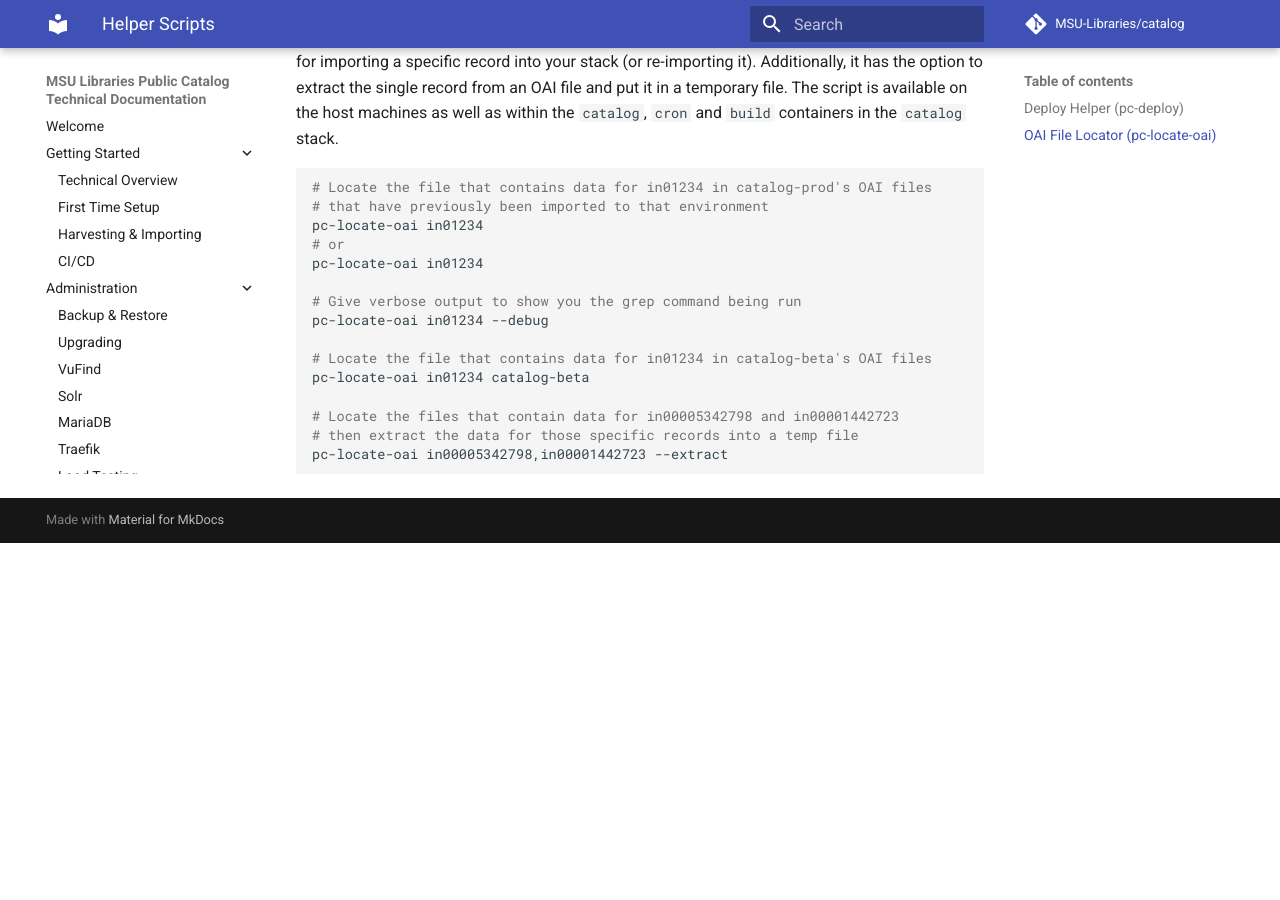
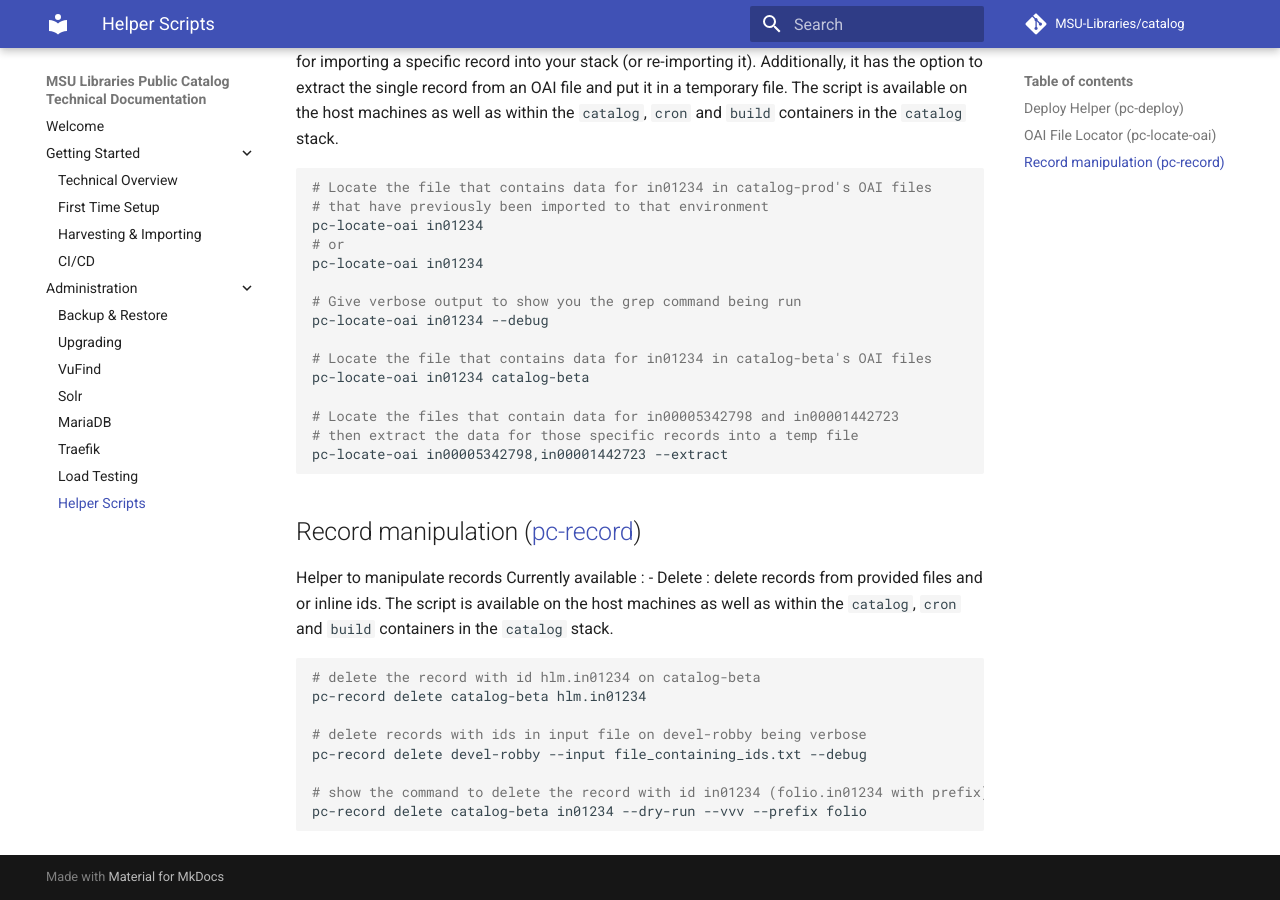
Before and after one commit to MSU-Libraries/catalog, an MkDocs documentation site: the page built from docs/helper-scripts.md, in a window 1280 px wide and 900 px high, scrolled down 802 px. Built offline with MkDocs 1.6.1 and Material for MkDocs 9.7.7, drawn with Linux system fonts in a browser that asks for light colours; comment, search, counter and statistics services are not loaded; before the commit the page ends 1345 px from its top, so only the background shows below that.

Commit message:
[PC899] pc-record helper to delete record from solr

````diff
--- a/docker-compose.build.yml
+++ b/docker-compose.build.yml
@@ -12,6 +12,8 @@
       - /mnt/shared:/mnt/shared:rw
       - /usr/local/bin/pc-locate-oai:/usr/local/bin/pc-locate-oai:ro
       - /etc/bash_completion.d/pc-locate-oai:/etc/bash_completion.d/pc-locate-oai:ro
+      - /usr/local/bin/pc-record:/usr/local/bin/pc-record:ro
+      - /etc/bash_completion.d/pc-record:/etc/bash_completion.d/pc-record:ro
       # Requires rw so it can restore from backups
       - /mnt/shared/alpha-browse/${STACK_NAME}:/mnt/alpha-browse:ro
     networks:
--- a/docker-compose.catalog.yml
+++ b/docker-compose.catalog.yml
@@ -15,6 +15,8 @@
       - vufind_cache:/mnt/vufind_cache
       - /usr/local/bin/pc-locate-oai:/usr/local/bin/pc-locate-oai:ro
       - /etc/bash_completion.d/pc-locate-oai:/etc/bash_completion.d/pc-locate-oai:ro
+      - /usr/local/bin/pc-record:/usr/local/bin/pc-record:ro
+      - /etc/bash_completion.d/pc-record:/etc/bash_completion.d/pc-record:ro
     networks:
       - public
       - internal
@@ -121,6 +123,8 @@
       - /mnt/shared:/mnt/shared:rw
       - /usr/local/bin/pc-locate-oai:/usr/local/bin/pc-locate-oai:ro
       - /etc/bash_completion.d/pc-locate-oai:/etc/bash_completion.d/pc-locate-oai:ro
+      - /usr/local/bin/pc-record:/usr/local/bin/pc-record:ro
+      - /etc/bash_completion.d/pc-record:/etc/bash_completion.d/pc-record:ro
       # Requires rw so it can restore from backups
       - /mnt/shared/alpha-browse/${STACK_NAME}:/mnt/alpha-browse:rw
     networks:
--- a/docs/helper-scripts.md
+++ b/docs/helper-scripts.md
@@ -50,3 +50,22 @@
 # then extract the data for those specific records into a temp file
 pc-locate-oai in00005342798,in00001442723 --extract
 ```
+
+## Record manipulation ([pc-record](https://gitlab.msu.edu/msu-libraries/devops/catalog-infrastructure/-/blob/main/configure-playbook/roles/deploy-helper-scripts/files/pc-record?ref_type=heads))
+Helper to manipulate records
+Currently available :
+- Delete :
+delete records from provided files and or inline ids. The script is available on the host
+machines as well as within the `catalog`, `cron` and `build` containers in the `catalog` stack.
+
+```bash
+# delete the record with id hlm.in01234 on catalog-beta
+pc-record delete catalog-beta hlm.in01234
+
+# delete records with ids in input file on devel-robby being verbose
+pc-record delete devel-robby --input file_containing_ids.txt --debug
+
+# show the command to delete the record with id in01234 (folio.in01234 with prefix) on catalog-beta being verbose
+pc-record delete catalog-beta in01234 --dry-run --vvv --prefix folio
+
+```
````
Also changed, not shown: 1 other file.
